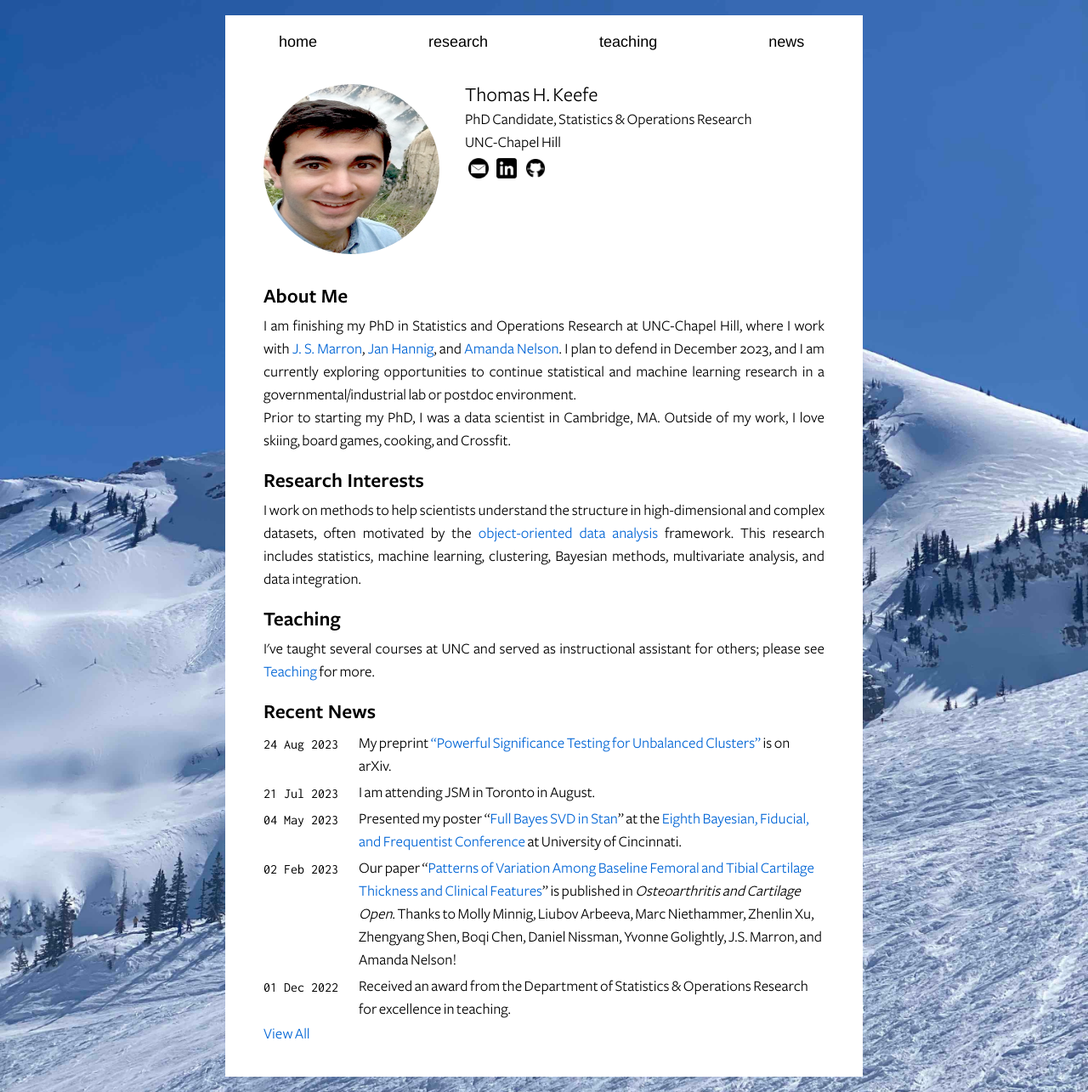
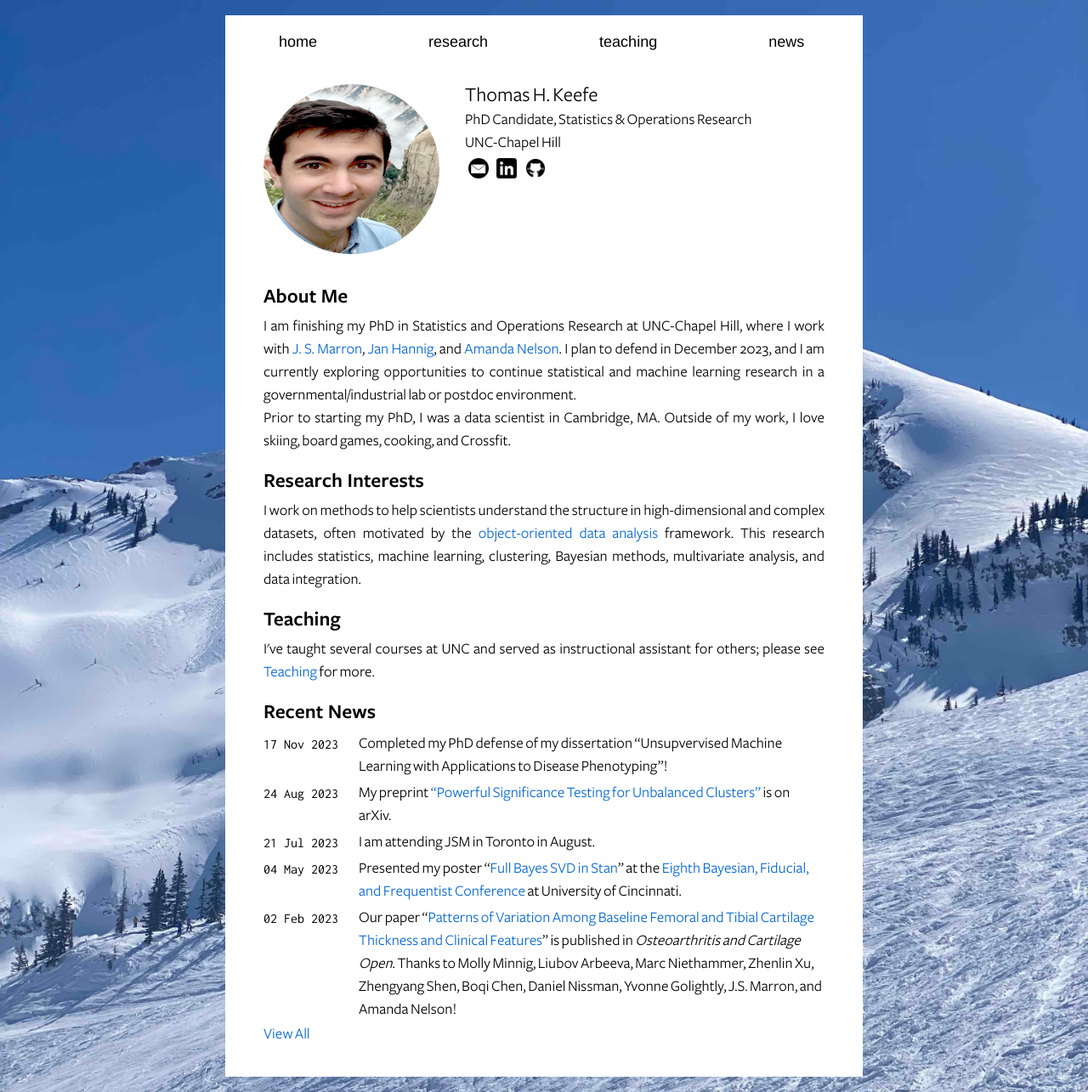
Before and after one commit to thomaskeefe/thomaskeefe.github.io, a Jekyll site: the page built from index.md, in a window 1280 px wide. Shown: the whole page at 85% size. Built offline with Jekyll 4.4.1, drawn with Linux system fonts in a browser that asks for light colours.

Commit message:
Update news

```diff
--- a/_data/news.yml
+++ b/_data/news.yml
@@ -30,3 +30,7 @@
   description: I am attending JSM in Toronto in August.
 - date: 2023-08-24
   description: My preprint <a href="https://arxiv.org/abs/2308.13079">"Powerful Significance Testing for Unbalanced Clusters"</a> is on arXiv.
+- date: 2023-11-17
+  description: Completed my PhD defense of my dissertation "Unsupvervised Machine Learning with Applications to Disease Phenotyping"!
+- date: 2023-01-04
+  description: Received the Druscilla French Graduate Fellowship, awarded to a half-dozen UNC students per year.
```
